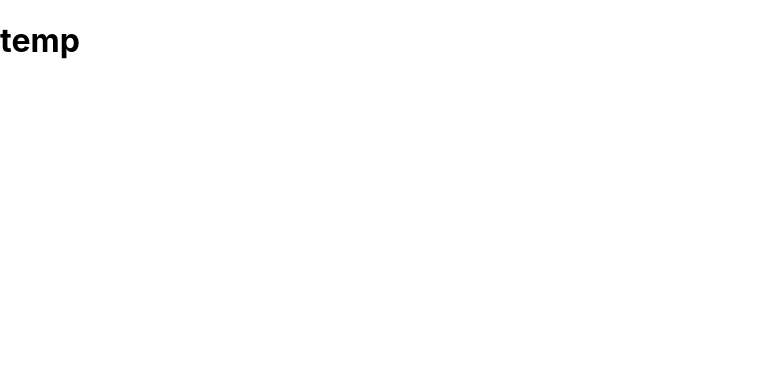
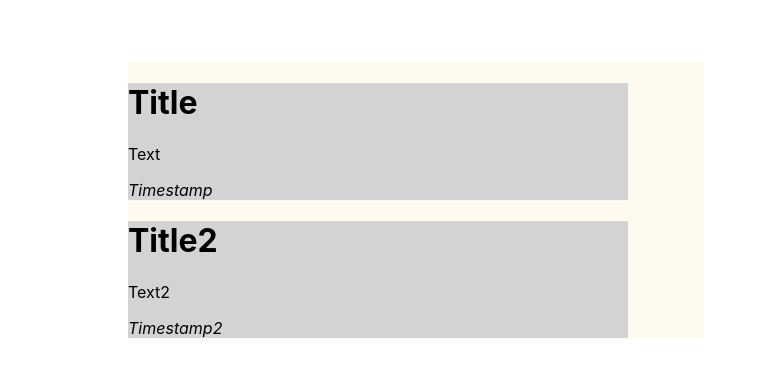
Before and after one commit to hacktrinity-unreal/live-summariser, a React (Create React App) app in the folder live-sum-app/: page / in a window 1280 px wide. Shown: the top 376 px of the page, without its empty margins (0-767 px from the left). Built offline with nearby package versions, Linux system fonts and the light colour scheme.

Commit message:
resolving merge conflict

```diff
--- a/live-sum-app/src/App.js
+++ b/live-sum-app/src/App.js
@@ -1,16 +1,14 @@
 import './App.css';
 import { BrowserRouter, Route, Routes } from 'react-router-dom';
 import Home from './home.js';
-// import Page_1 from './page_1.js';
-import AIExpert from './page_1';
+import Page_1 from './page_1.js';
 
 function App() {
   return (
     <BrowserRouter>
         <Routes>
-          <Route path="/" element={<Home />} />
-          {/* <Route path="/page_1" element={<Page_1 />} /> */}
-          <Route path="/ai_expert" element ={<AIExpert/>}/>
+          <Route path="/" element={<Page_1 />} />
+          <Route path="/page_1" element={<Page_1 />} />
         </Routes>
     </BrowserRouter>
   );
--- a/live-sum-app/src/home.js
+++ /dev/null
@@ -1,6 +0,0 @@
-const App = () => {
-
-    return(<h1>temp</h1>);
-}
-
-export default App;
--- a/live-sum-app/src/index.css
+++ b/live-sum-app/src/index.css
@@ -11,6 +11,7 @@ code {
   font-family: source-code-pro, Menlo, Monaco, Consolas, 'Courier New',
     monospace;
 }
+
 .ai-expert-container {
   position: fixed; /* Make the container fixed on the screen */
   top: 15%; /* Center vertically */
@@ -52,3 +53,22 @@ code {
 .opinion-button:hover {
   background-color: #0056b3; /* Darker shade on hover */
 }
+
+.key-moment-container {
+  position: absolute;
+  width: 45%;
+  left: 10%;
+  top: 25%;
+  transform: translate(0, -50%);
+  background-color: floralwhite;
+}
+
+.key-moment {
+  width: 500px;
+  border: 3px black;
+  background-color: lightgray;
+}
+
+.key-moment-timestamp {
+  text-align: right;
+}
--- a/live-sum-app/src/page_1.js
+++ b/live-sum-app/src/page_1.js
@@ -1,9 +1,34 @@
 import React,{ useState }  from 'react';
 import './index.css'; // Import the CSS file
-// function PageComponent(){
-//     <Key></Key>
-//     <AiExpert></AiExpert>
-// }
+
+const App = () => {
+    return (
+        <div>
+            <KeyMomentContainer />
+        </div>
+    );
+};
+
+function KeyMoment(title, text, timestamp) {
+    return (
+        <div className="key-moment">
+            <h1 className="key-moment-title">{title}</h1>
+            <p className="key-moment-text">{text}</p>
+            <i className="key-moment-timestamp">{timestamp}</i>
+        </div>
+    );
+}
+
+function KeyMomentContainer() {
+    let keyMoments = [new KeyMoment("Title", "Text", "Timestamp"), new KeyMoment("Title2", "Text2", "Timestamp2")];
+
+    return (
+        <div className = "key-moment-container">
+            {keyMoments}
+        </div>
+    );
+}
+
 function AIExpert(){
     const [showOpinionAI, setShowOpinionAI] = useState(false)
     const handleButtonClick = () => {
@@ -31,5 +56,4 @@ function OpinionAI(){
     )
 }
 
-
-export default AIExpert;
+export default App;
```
